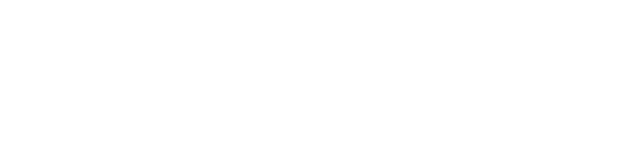
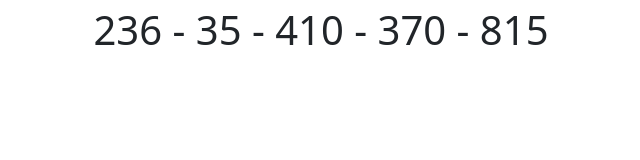
Before and after one commit to Francesco-Alquati/js-simon, a plain HTML site: page index.html in a window 1280 px wide. Shown: the whole page, without its empty margins (335-975 px from the left). Drawn offline with nearby package versions, Linux system fonts and the light colour scheme.

Commit message:
[UPD] Create array of 5 random numbers from 1 to 1000

```diff
--- a/index.html
+++ b/index.html
@@ -3,11 +3,12 @@
 <head>
     <meta charset="UTF-8">
     <meta name="viewport" content="width=device-width, initial-scale=1.0">
+    <link href="https://cdn.jsdelivr.net/npm/bootstrap@5.3.3/dist/css/bootstrap.min.css" rel="stylesheet" integrity="sha384-QWTKZyjpPEjISv5WaRU9OFeRpok6YctnYmDr5pNlyT2bRjXh0JMhjY6hW+ALEwIH" crossorigin="anonymous">
     <link rel="stylesheet" href="./css/style.css">
     <title>JS-Simon</title>
 </head>
 <body>
-
+    <ul id="numbers" class="text-center fs-1"></ul>
     <script type="text/javascript" src="./js/script.js"></script>
 </body>
 </html>
--- a/js/script.js
+++ b/js/script.js
@@ -1,4 +1,21 @@
-// FUNZIONE PER GENERARE UN NUMERO CASUALE IN UN INTERVALLO
-function generaNumeroCasuale(min, max) {
-    return Math.floor(Math.random() * (max - min + 1)) + min;
+
+function generateNumberArray(min, max) {
+    let start_numbers = [];
+    let randomNum;
+    const maxNum = 5;
+
+    while(start_numbers.length < maxNum){
+            // Genera cella casuale nel range di difficoltà
+            randomNum = Math.floor(Math.random() * (max - min + 1)) + min;
+            if(!start_numbers.includes(randomNum)){
+                //PUSHO NELL'ARRAY IN NUMERO CASUALE GENERATO SE NON è UN DUPLICATO
+                start_numbers.push(randomNum);
+            }
+    }
+return start_numbers.join(" - ");
+
 }
+
+let numeri = document.getElementById('numbers');
+
+numeri.innerText = generateNumberArray(1, 1000);
```
